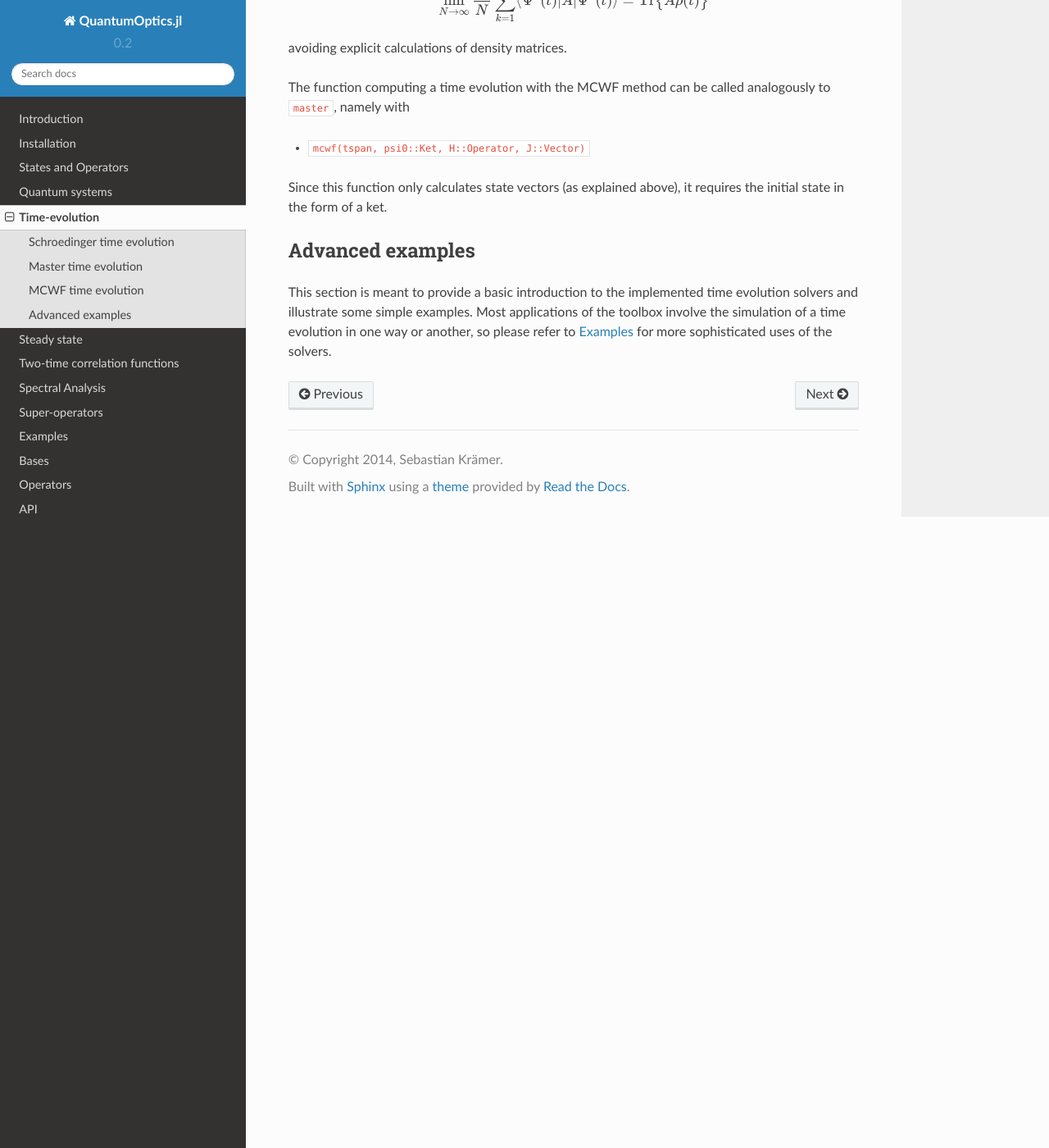
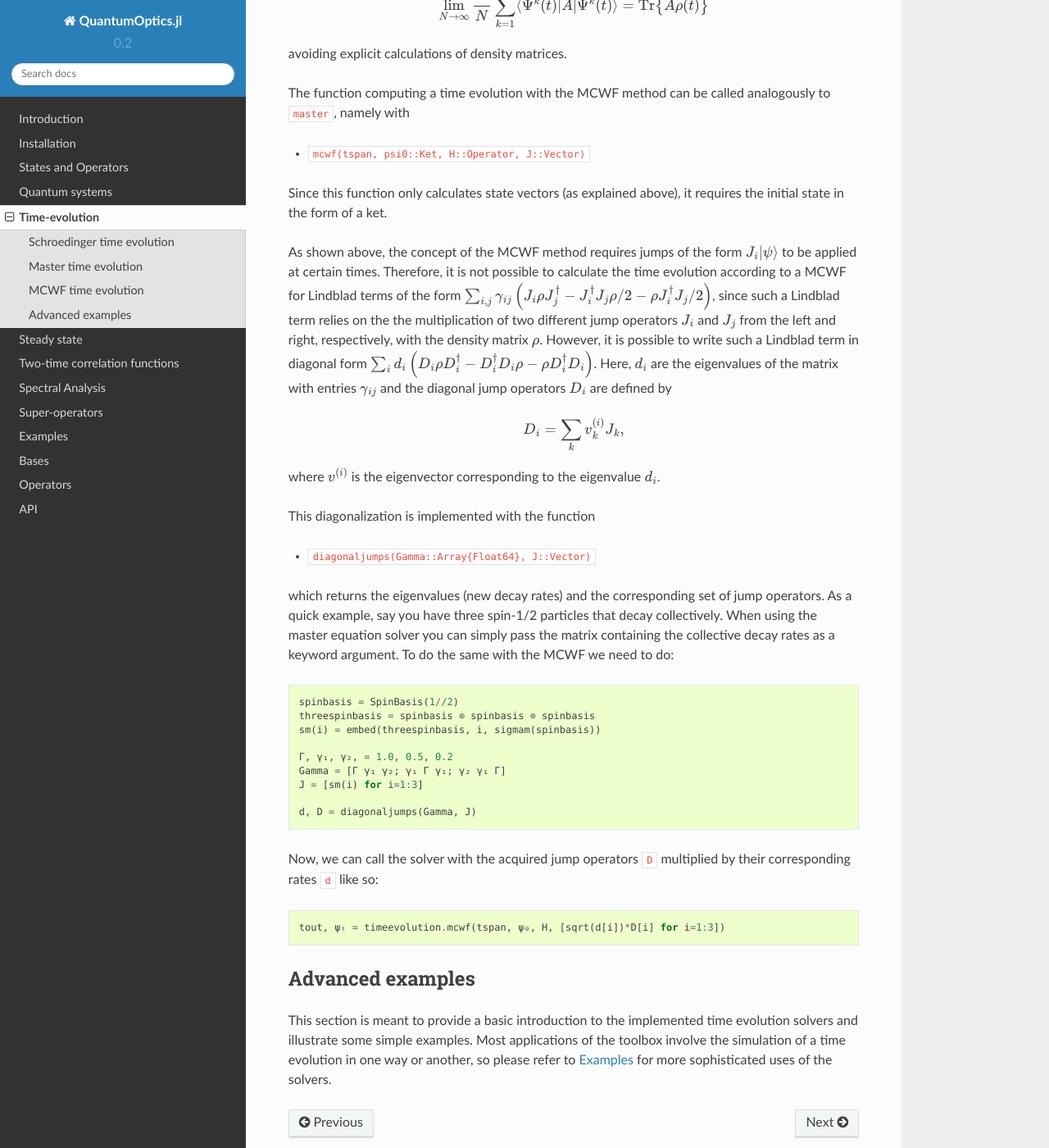
Before and after one commit to ymuv1/QuantumOptics.jl, a Sphinx documentation site: the page built from docs/source/timeevolution.rst, in a window 1280 px wide and 1400 px high, scrolled down 4148 px. Shown: the whole window at 82% size. Built offline with Sphinx 7.4.7 and the Read the Docs theme 2.0.0, drawn with Linux system fonts in a browser that asks for light colours; pages that are not in the unit, such as notebooks, are missing from menus; cross-references to code outside the pages are shown as plain code; some of the changed text lies outside the part shown.

Commit message:
Add function to calculate diagonal jump operators

```diff
--- a/docs/source/api.rst
+++ b/docs/source/api.rst
@@ -309,6 +309,7 @@ Monte Carlo wave function
 ^^^^^^^^^^^^^^^^^^^^^^^^^
 
 .. jl:autofunction:: mcwf.jl mcwf
+.. jl:autofunction:: mcwf.jl diagonaljumps
 
 
 
--- a/docs/source/timeevolution.rst
+++ b/docs/source/timeevolution.rst
@@ -95,7 +95,7 @@ The additional arguments available are
 
 The first specifies the decay rates of the system with default values one. If :func:`Gamma` is a vector of length :func:`length(J)`, then the `i` th entry of :func:`Gamma` is paired with the `i` th entry of :func:`J`, such
 that :math:`J_i` decays with :math:`\gamma_i`. If, on the other hand, :func:`Gamma` is a matrix, then all entries of :func:`J` are paired with one another and matched with the corresponding entrie of :func:`Gamma`, resulting
-in a Lindblad term of the form :math:`\sum_{i,j}\gamma_{ij}J_i\rho J_j^\dagger - J_i^\dagger J_j\rho/2 - \rho J_i^\dagger J_j/2`.
+in a Lindblad term of the form :math:`\sum_{i,j}\gamma_{ij}\left(J_i\rho J_j^\dagger - J_i^\dagger J_j\rho/2 - \rho J_i^\dagger J_j/2\right)`.
 
 The second keyword argument can be used to pass a specific set of jump operators to be used in place of all :math:`J^\dagger` appearances in the Lindblad term.
 
@@ -177,6 +177,40 @@ The function computing a time evolution with the MCWF method can be called analo
 
 Since this function only calculates state vectors (as explained above), it requires the initial state in the form of a ket.
 
+As shown above, the concept of the MCWF method requires jumps of the form :math:`J_i|\psi\rangle` to be applied at certain times. Therefore, it is not possible
+to calculate the time evolution according to a MCWF for Lindblad terms of the form :math:`\sum_{i,j}\gamma_{ij}\left(J_i\rho J_j^\dagger - J_i^\dagger J_j\rho/2 - \rho J_i^\dagger J_j/2\right)`,
+since such a Lindblad term relies on the the multiplication of two different jump operators :math:`J_i` and :math:`J_j` from the left and right, respectively, with the density matrix :math:`\rho`.
+However, it is possible to write such a Lindblad term in diagonal form :math:`\sum_i d_i \left(D_i\rho D_i^\dagger - D_i^\dagger D_i\rho - \rho D_i^\dagger D_i\right)`.
+Here, :math:`d_i` are the eigenvalues of the matrix with entries :math:`\gamma_{ij}` and the diagonal jump operators :math:`D_i` are defined by
+
+.. math::
+
+  D_i = \sum_k v^{(i)}_k J_k,
+
+where :math:`v^{(i)}` is the eigenvector corresponding to the eigenvalue :math:`d_i`.
+
+This diagonalization is implemented with the function
+
+* :func:`diagonaljumps(Gamma::Array{Float64}, J::Vector)`
+
+which returns the eigenvalues (new decay rates) and the corresponding set of jump operators.
+As a quick example, say you have three spin-1/2 particles that decay collectively. When using the master equation solver you can simply pass the matrix containing the collective decay rates
+as a keyword argument. To do the same with the MCWF we need to do::
+
+  spinbasis = SpinBasis(1//2)
+  threespinbasis = spinbasis ⊗ spinbasis ⊗ spinbasis
+  sm(i) = embed(threespinbasis, i, sigmam(spinbasis))
+
+  Γ, γ₁, γ₂, = 1.0, 0.5, 0.2
+  Gamma = [Γ γ₁ γ₂; γ₁ Γ γ₁; γ₂ γ₁ Γ]
+  J = [sm(i) for i=1:3]
+
+  d, D = diagonaljumps(Gamma, J)
+
+Now, we can call the solver with the acquired jump operators :func:`D` multiplied by their corresponding rates :func:`d` like so::
+
+  tout, ψₜ = timeevolution.mcwf(tspan, ψ₀, H, [sqrt(d[i])*D[i] for i=1:3])
+
 
 Advanced examples
 ^^^^^^^^^^^^^^^^^
```
Also changed, not shown: 3 other files.
